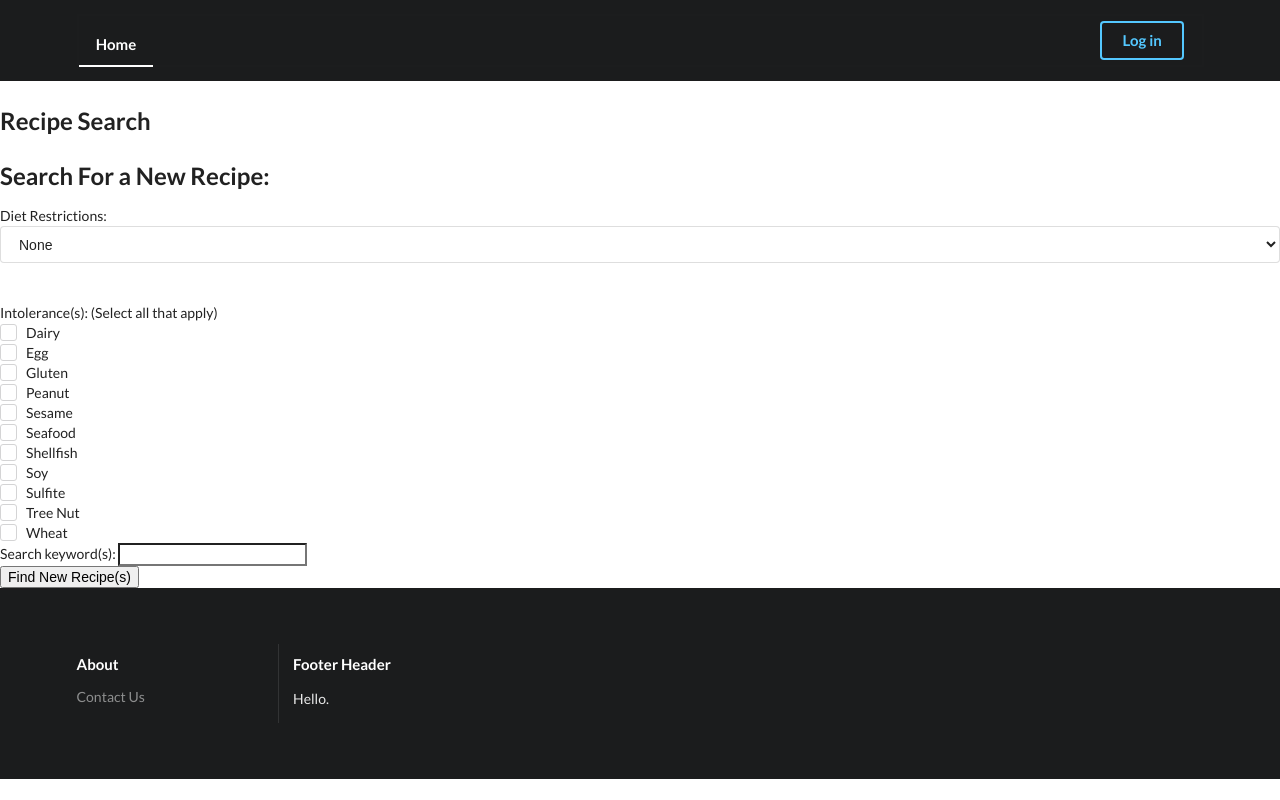
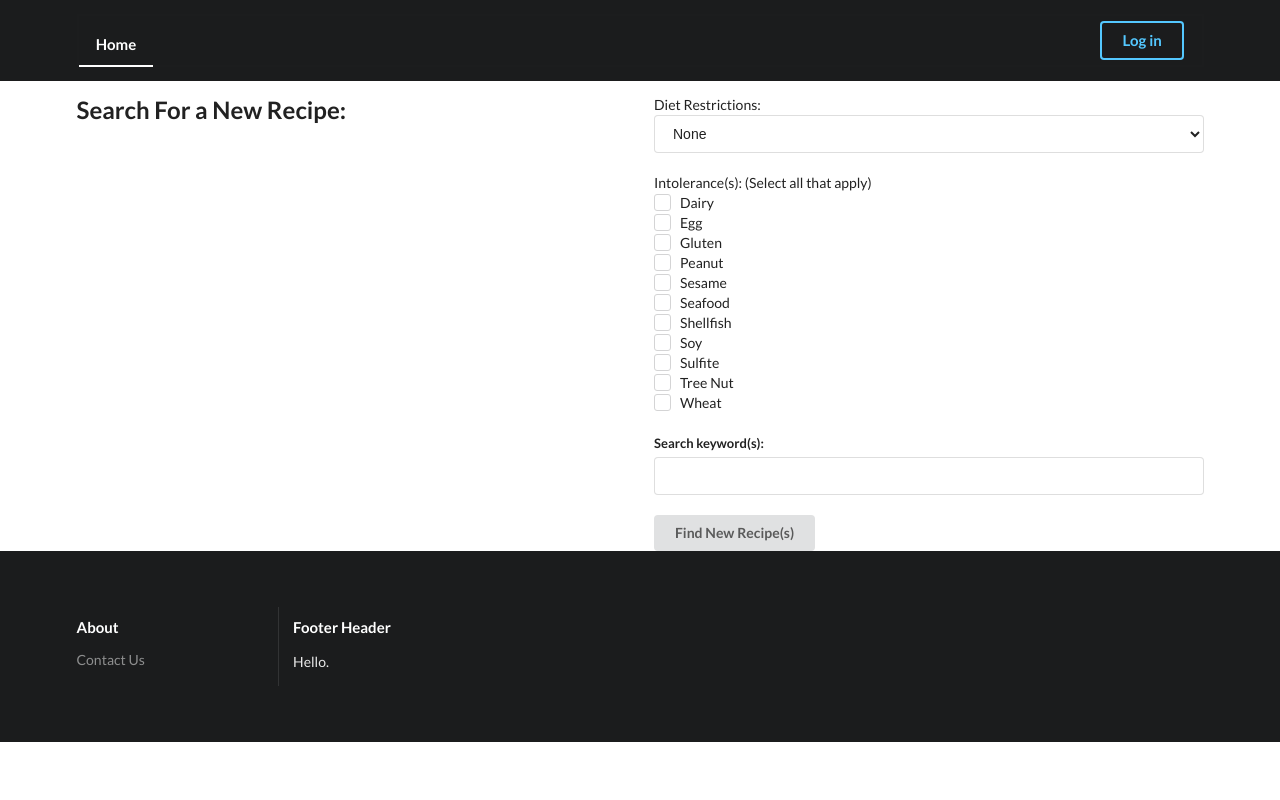
Before and after one commit to katliang/hackbright-project, a Flask app: page /new_search in a window 1280 px wide. Run offline with Flask 2, Linux system fonts and the light colour scheme; some libraries are stand-ins or nearby versions.

Commit message:
formatted search page

```diff
--- a/templates/new-search.html
+++ b/templates/new-search.html
@@ -3,91 +3,110 @@
 {% block title %}New Search{% endblock %}
 
 {% block content %}
-
-<h2>Recipe Search</h2>
-
+<div class="ui container">
+    <div class="ui grid">
+        <div class="eight wide column">
             <h2>Search For a New Recipe:</h2>
+        </div>
+        <div class="eight wide column">
             <form action="/recipes">
-
                 <!-- Diet restrictions -->
                 <div class="ui form">
                     <div class="field">
                         Diet Restrictions:
                         <select name="diet">
-                        <option value="none">None</option><br>
-                        <option value="pescetarian">Pescatarian</option><br>
-                        <option value="lactovegetarian">Lacto Vegetarian</option><br>
-                        <option value="ovovegetarian">Ovo vegetarian</option><br>
-                        <option value="vegan">Vegan</option><br>
+                            <option value="none">None</option>
+                            <br>
+                            <option value="pescetarian">Pescatarian</option>
+                            <br>
+                            <option value="lactovegetarian">Lacto Vegetarian</option>
+                            <br>
+                            <option value="ovovegetarian">Ovo vegetarian</option>
+                            <br>
+                            <option value="vegan">Vegan</option>
+                            <br>
                             <option value="vegetarian">Vegetarian</option>
-                    </select><br><br>
+                        </select>
+                        <br>
                     </div>
                 </div>
-
                 <!-- Intolerances -->
                 <div class="ui form">
                     <div class="inline field">
-                        Intolerance(s): (Select all that apply)<br>
+                        Intolerance(s): (Select all that apply)
+                        <br>
                         <div class="ui checkbox">
                             <input type="checkbox" name="intolerances" value="dairy" tabindex="0" class="hidden">
                             <label>Dairy</label>
-                        </div><br>
-
+                        </div>
+                        <br>
                         <div class="ui checkbox">
                             <input type="checkbox" name="intolerances" value="egg" tabindex="0" class="hidden">
                             <label>Egg</label>
-                        </div><br>
-
+                        </div>
+                        <br>
                         <div class="ui checkbox">
                             <input type="checkbox" name="intolerances" value="gluten" tabindex="0" class="hidden">
                             <label>Gluten</label>
-                        </div><br>
-
+                        </div>
+                        <br>
                         <div class="ui checkbox">
                             <input type="checkbox" name="intolerances" value="peanut" tabindex="0" class="hidden">
                             <label>Peanut</label>
-                        </div><br>
-
+                        </div>
+                        <br>
                         <div class="ui checkbox">
                             <input type="checkbox" name="intolerances" value="sesame" tabindex="0" class="hidden">
                             <label>Sesame</label>
-                        </div><br>
-
+                        </div>
+                        <br>
                         <div class="ui checkbox">
                             <input type="checkbox" name="intolerances" value="seafood" tabindex="0" class="hidden">
                             <label>Seafood</label>
-                        </div><br>
-
+                        </div>
+                        <br>
                         <div class="ui checkbox">
                             <input type="checkbox" name="intolerances" value="shellfish" tabindex="0" class="hidden">
                             <label>Shellfish</label>
-                        </div><br>
-
+                        </div>
+                        <br>
                         <div class="ui checkbox">
                             <input type="checkbox" name="intolerances" value="soy" tabindex="0" class="hidden">
                             <label>Soy</label>
-                        </div><br>
-
+                        </div>
+                        <br>
                         <div class="ui checkbox">
                             <input type="checkbox" name="intolerances" value="sulfite" tabindex="0" class="hidden">
                             <label>Sulfite</label>
-                        </div><br>
-
+                        </div>
+                        <br>
                         <div class="ui checkbox">
                             <input type="checkbox" name="intolerances" value="treenut" tabindex="0" class="hidden">
                             <label>Tree Nut</label>
-                        </div><br>
-
+                        </div>
+                        <br>
                         <div class="ui checkbox">
                             <input type="checkbox" name="intolerances" value="wheat" tabindex="0" class="hidden">
                             <label>Wheat</label>
-                        </div><br>
+                        </div>
+                        <br>
                     </div>
                 </div>
-
-        Search keyword(s): <input type="text" name="query"><br>
-        <input type="submit" value="Find New Recipe(s)">
+                <br>
+                <!-- Keyword search box -->
+                <div class="ui form">
+                    <div class="field">
+                        <label>Search keyword(s):</label>
+                        <input type="text" name="query">
+                    </div>
+                </div>
+                <br>
+                <button class="ui button" type="submit">Find New Recipe(s)</button>
+                <br>
             </form>
+        </div>
+    </div>
+</div>
 
 <script>
 $('.ui.checkbox')
```
Lines whose indentation alone changed are shown as unchanged.
